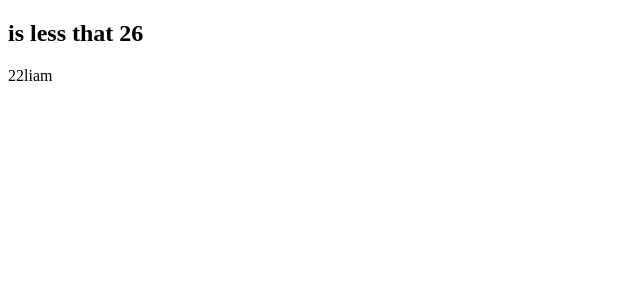
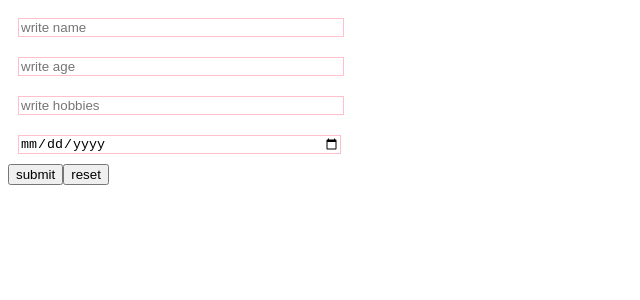
Before and after one commit to Slinkter/React_youtube, a React (Create React App) app: page / in a window 1280 px wide. Shown: the top 300 px of the page, without its empty margins (0-640 px from the left). Built offline with nearby package versions, Linux system fonts and the light colour scheme.

Commit message:
1:17:55 min

```diff
--- a/src/App.js
+++ b/src/App.js
@@ -1,10 +1,10 @@
 import React, { useEffect, useState } from "react";
-import Class04 from "./Class/Class04";
+import Class07 from "./Class/Class07";
 
 const App = () => {
     return (
         <div className="App">
-            <Class04 />
+            <Class07 />
         </div>
     );
 };
--- /dev/null
+++ b/src/Class/Class07.jsx
@@ -0,0 +1,68 @@
+import React, { useState } from "react";
+
+const styleDiv = {
+    display: "flex",
+    flexDirection: "column",
+    width: 350,
+};
+const style = { margin: "10px", border: "1px solid pink", width: 320 };
+
+const Class07 = () => {
+    const [data, setData] = useState({});
+
+    const getInputs = (e) => {
+        const name = e.target.name;
+        const value = e.target.value;
+        const inputs = { [name]: value };
+        console.log(data);
+        setData({ ...data, ...inputs });
+    };
+
+    const handleSubmit = (e) => {
+        e.preventDefault();
+        console.log(data);
+    };
+
+    const handleReset = () => {
+        setData({});
+    };
+
+    return (
+        <div style={styleDiv}>
+            <form onSubmit={(e) => handleSubmit(e)}>
+                <input
+                    style={style}
+                    type="text"
+                    name="name"
+                    onChange={(e) => getInputs(e)}
+                    placeholder="write name"
+                />
+                <input
+                    style={style}
+                    type="number"
+                    name="age"
+                    onChange={(e) => getInputs(e)}
+                    placeholder="write age"
+                />
+                <input
+                    style={style}
+                    type="text"
+                    name="hobbie"
+                    onChange={(e) => getInputs(e)}
+                    placeholder="write hobbies"
+                />
+                <input
+                    style={style}
+                    type="date"
+                    name="date"
+                    onChange={(e) => getInputs(e)}
+                    placeholder="write a date"
+                />
+                <button type="submit">submit</button>
+                <button type="reset">reset</button>
+            </form>
+        </div>
+    );
+};
+
+export default Class07;
```
Also changed, not shown: src/Class/Class05.jsx (added, +21 -0 lines), src/Class/Class06.jsx (added, +36 -0 lines), 1 other file (tests, documents, lock files or other folders).
